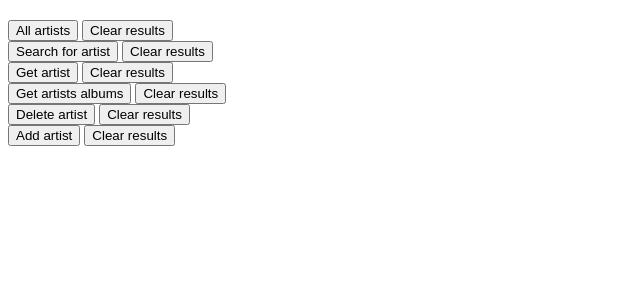
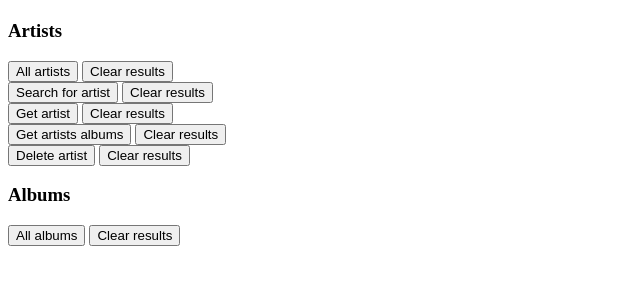
Before and after one commit to FrejaFischer/music_storage, a PHP site: page /production/testing/index.html in a window 1280 px wide. Shown: the part 107-407 px from the top of the page, without its empty margins (0-640 px from the left). Run offline with PHP 8.4, Linux system fonts and the light colour scheme.

Commit message:
implemented new route for getting all albums + deploy testing for it

```diff
--- a/production/testing/index.html
+++ b/production/testing/index.html
@@ -11,6 +11,8 @@
       <h2>PHP exam, spring 2025</h2>
     </header>
     <main>
+      <section>
+        <h3>Artists</h3>
         <section>
           <button class="all_artists">All artists</button>
           <button class="clear">Clear results</button>
@@ -36,10 +38,44 @@
           <button class="clear">Clear results</button>
           <section class="output"></section>
         </section>
+        <!-- <section>
+          <button class="artist_add">Add artist</button>
+          <button class="clear">Clear results</button>
+          <section class="output"></section>
+        </section> -->
+      </section>
+      <section>
+        <h3>Albums</h3>
+        <section>
+          <button class="all_albums">All albums</button>
+          <button class="clear">Clear results</button>
+          <section class="output"></section>
+        </section>
+        <!-- <section>
+          <button class="search_artist">Search for artist</button>
+          <button class="clear">Clear results</button>
+          <section class="output"></section>
+        </section>
+        <section>
+          <button class="artist">Get artist</button>
+          <button class="clear">Clear results</button>
+          <section class="output"></section>
+        </section>
+        <section>
+          <button class="artist_albums">Get artists albums</button>
+          <button class="clear">Clear results</button>
+          <section class="output"></section>
+        </section>
+        <section>
+          <button class="artist_delete">Delete artist</button>
+          <button class="clear">Clear results</button>
+          <section class="output"></section>
+        </section>
         <section>
           <button class="artist_add">Add artist</button>
           <button class="clear">Clear results</button>
           <section class="output"></section>
+        </section> -->
       </section>
     </main>
     <script src="script.js"></script>
--- a/production/testing/script.js
+++ b/production/testing/script.js
@@ -25,42 +25,73 @@
 // }
 
 // Production
-function testApi(e, endpoint, method = "GET", body = null) {
-  const parentSection = e.closest("section");
-  const output = parentSection.querySelector(".output");
-
-  const options = {
+function testApi(e, endpoint, method = "GET") {
+  fetch(`http://digital-media-api.infinityfreeapp.com/api/${endpoint}`, {
     method: method,
-  };
-
-  // Add FormData body for POST
-  if (body && method === "POST") {
-    const formData = new FormData();
-    formData.append("name", "New Artist");
-    options.body = formData;
-  }
-
-  fetch(`https://digital-media-api.infinityfreeapp.com/api/${endpoint}`, options)
+  })
     .then((response) => response.text())
     .then((data) => {
+      const parentSection = e.closest("section");
+      const output = parentSection.querySelector(".output");
       if (output) output.textContent = data;
     })
     .catch((error) => {
-      if (output) output.textContent = "Error: " + error;
+      const parentSection = e.closest("section");
+      const output = parentSection.querySelector(".output");
+      if (output) output.textContent = error;
     });
 }
+// Fetch function with POST (breaks deployed testing)
+// function testApi(e, endpoint, method = "GET", body = null) {
+//   const parentSection = e.closest("section");
+//   const output = parentSection.querySelector(".output");
+
+//   const options = {
+//     method: method,
+//   };
+
+//   // Add FormData body for POST
+//   if (body && method === "POST") {
+//     const formData = new FormData();
+//     formData.append("name", "New Artist");
+//     options.body = formData;
+//   }
+
+//   fetch(`https://digital-media-api.infinityfreeapp.com/api/${endpoint}`, options)
+//     .then((response) => response.text())
+//     .then((data) => {
+//       if (output) output.textContent = data;
+//     })
+//     .catch((error) => {
+//       if (output) output.textContent = "Error: " + error;
+//     });
+// }
 
 // Endpoints
+// Artists
+
 document.querySelector(".all_artists").addEventListener("click", (e) => testApi(e.currentTarget, "artists?api_key=abcd1234"));
 document.querySelector(".search_artist").addEventListener("click", (e) => testApi(e.currentTarget, "artists?s=hot&api_key=abcd1234"));
 document.querySelector(".artist").addEventListener("click", (e) => testApi(e.currentTarget, "artists/30?api_key=abcd1234"));
 document.querySelector(".artist_albums").addEventListener("click", (e) => testApi(e.currentTarget, "artists/24/albums?api_key=abcd1234"));
 document.querySelector(".artist_delete").addEventListener("click", (e) => testApi(e.currentTarget, "artists/30?api_key=abcd1234", "DELETE"));
-document.querySelector(".artist_add").addEventListener("click", (e) =>
-  testApi(e.currentTarget, "artists?api_key=abcd1234", "POST", {
-    name: "New Artist",
-  })
-);
+// document.querySelector(".artist_add").addEventListener("click", (e) =>
+//   testApi(e.currentTarget, "artists?api_key=abcd1234", "POST", {
+//     name: "New Artist",
+//   })
+// );
+
+// Albums
+document.querySelector(".all_albums").addEventListener("click", (e) => testApi(e.currentTarget, "albums?api_key=abcd1234"));
+// document.querySelector(".search_artist").addEventListener("click", (e) => testApi(e.currentTarget, "artists?s=hot&api_key=abcd1234"));
+// document.querySelector(".artist").addEventListener("click", (e) => testApi(e.currentTarget, "artists/30?api_key=abcd1234"));
+// document.querySelector(".artist_albums").addEventListener("click", (e) => testApi(e.currentTarget, "artists/24/albums?api_key=abcd1234"));
+// document.querySelector(".artist_delete").addEventListener("click", (e) => testApi(e.currentTarget, "artists/30?api_key=abcd1234", "DELETE"));
+// document.querySelector(".artist_add").addEventListener("click", (e) =>
+//   testApi(e.currentTarget, "artists?api_key=abcd1234", "POST", {
+//     name: "New Artist",
+//   })
+// );
 
 // Clear
 document.querySelectorAll(".clear").forEach((el) => {
--- a/public/index.php
+++ b/public/index.php
@@ -96,6 +96,12 @@ $router->add('artists',[
     'method' => 'POST'
 ]);
 
+//// Albums ////
+$router->add('albums',[
+    'controller' => 'Albums',
+    'action' => 'get'
+]);
+
 //// Fake routes for testing ////
 $router->add('test',[
     'controller' => 'test',
```
Also changed, not shown: App/Controllers/Albums.php (added, +37 -0 lines), App/Models/Album.php (added, +16 -0 lines). Lines whose indentation alone changed are shown as unchanged.
